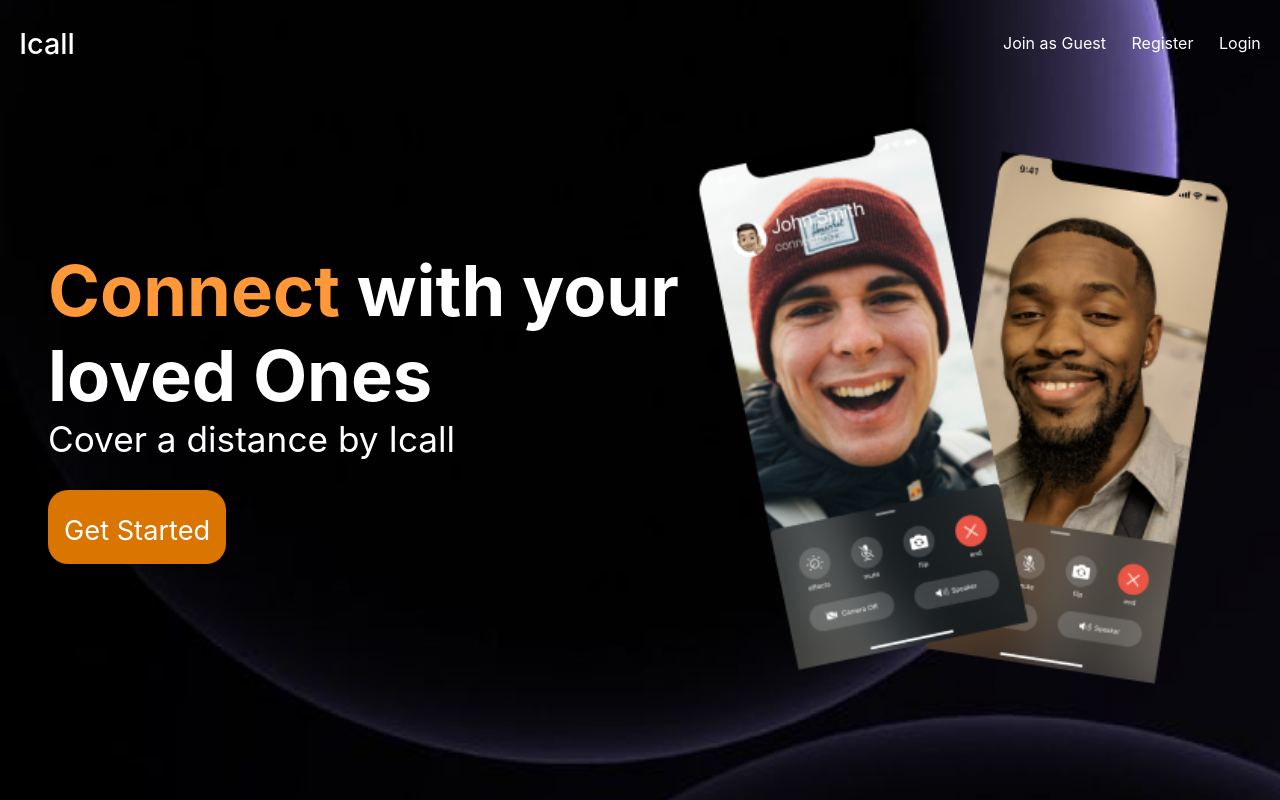
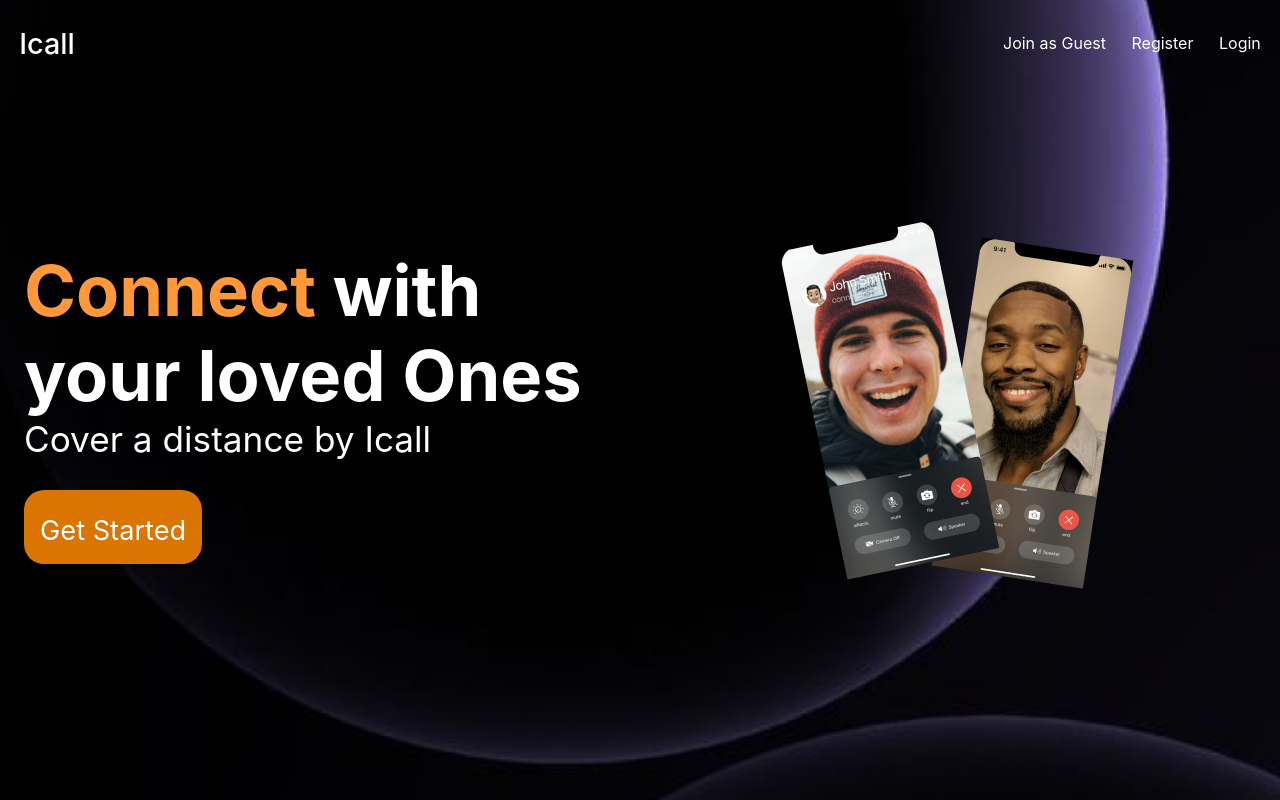
Before and after one commit to Sibjena/video-chat, a React (Create React App) app in the folder frontend/: page / in a window 1280 px wide. Built offline with nearby package versions, Linux system fonts and the light colour scheme.

Commit message:
Update App.css

```diff
--- a/frontend/src/App.css
+++ b/frontend/src/App.css
@@ -1,19 +1,18 @@
 .landingPageContainer {
   width: 100vw;
-  height: 100vh;
-  background: url("/public/background.png");
-  background-repeat: no-repeat;
+  min-height: 100vh;
+  background: url("/public/background.png") no-repeat center center;
   background-size: cover;
   color: white;
+  overflow-x: hidden;
 }
 
 .landingPageContainer nav {
-  padding-inline: 1.2rem;
-  padding-block: 1.6rem;
+  padding: 1.6rem 1.2rem;
   display: flex;
   justify-content: space-between;
   align-items: center;
-
+  flex-wrap: wrap;
 }
 
 .landingPageContainer nav h2 {
@@ -24,23 +23,26 @@
 .landingPageContainer nav .navlist {
   display: flex;
   gap: 1.6rem;
+  flex-wrap: wrap;
   cursor: pointer;
-
 }
 
 .landingMainContainer {
   display: flex;
   justify-content: space-between;
-  padding-inline: 3rem;
-  height: 80vh;
   align-items: center;
+  padding: 3rem 1.5rem;
+  flex-wrap: wrap;
+  gap: 2rem;
+  min-height: 80vh;
 }
 
-.landingMainContainer>div:nth-child(1) {
+.landingMainContainer > div:nth-child(1) {
+  flex: 1 1 300px;
   font-size: 2.2rem;
 }
 
-.landingMainContainer>div:nth-child(1) div[role='button'] {
+.landingMainContainer > div:nth-child(1) div[role='button'] {
   background: #D97500;
   width: fit-content;
   padding: 1rem;
@@ -48,15 +50,21 @@
   margin-top: 1.9rem;
 }
 
-.landingMainContainer>div:nth-child(1) div[role='button'] a {
+.landingMainContainer > div:nth-child(1) div[role='button'] a {
   text-decoration: none;
   color: white;
   font-size: 1.7rem;
 }
 
-.landingMainContainer>div:nth-child(2) img {
-  height: 70vh;
-  width: auto;
+.landingMainContainer > div:nth-child(2) {
+  flex: 1 1 300px;
+  text-align: center;
+}
+
+.landingMainContainer > div:nth-child(2) img {
+  max-width: 100%;
+  height: auto;
+  border-radius: 20px;
 }
 
 .navBar {
@@ -65,32 +73,36 @@
   justify-content: space-between;
   padding-inline: 20px;
   text-align: center;
+  flex-wrap: wrap;
+}
 
-}
 .meetContainer {
   display: flex;
-  padding-inline: 20px;
-  height: 80vh;
-  gap: 10vw;
+  flex-wrap: wrap;
+  justify-content: center;
+  padding: 2rem 20px;
+  gap: 5vw;
+  min-height: 80vh;
+}
+
+.leftPanel {
+  flex: 1 1 300px;
+  display: flex;
+  align-items: center;
+  justify-content: center;
+  text-align: center;
+}
+
+.rightPanel {
+  flex: 1 1 300px;
+  display: flex;
+  align-items: center;
   justify-content: center;
 }
 
-
-
-.leftPanel {
-  height: 100%;
-  display: flex;
-  align-items: center;
-
-}
-
-.rightPanel {
-  display: flex;
-  align-items: center;
-}
-
 .rightPanel > img {
-  width: 30vw;
+  width: 100%;
+  max-width: 400px;
   height: auto;
   border-radius: 20px;
 }
```
